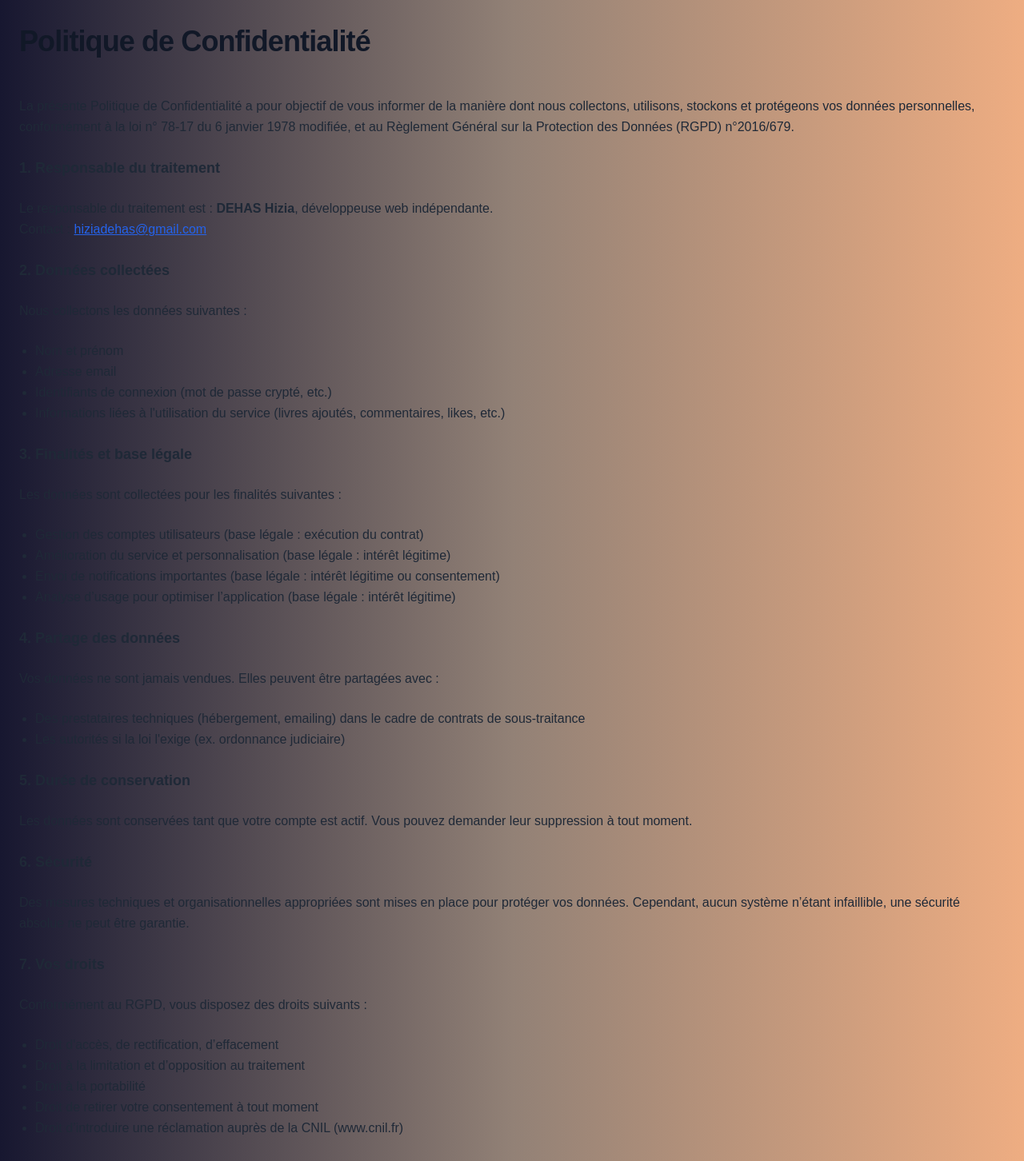
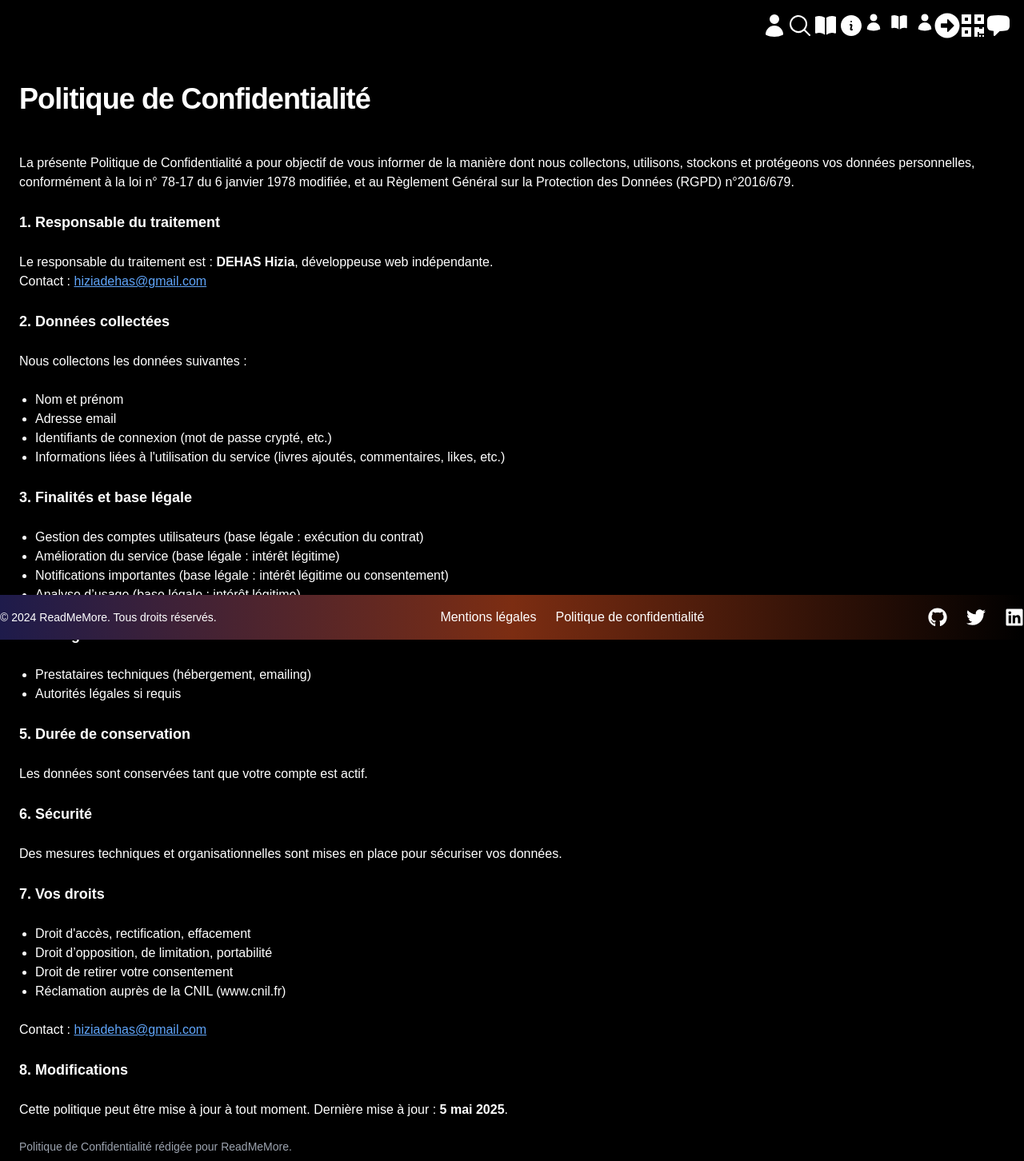
Before and after one commit to dehashizia/ReadMeMore, a Next.js app in the folder front/: page /privacy in a window 1280 px wide. Shown: the top 1452 px of the page at 80% size. Built offline with nearby package versions, Linux system fonts and the light colour scheme.

Commit message:
encore des modifs de design

```diff
--- a/front/src/app/legal/page.tsx
+++ b/front/src/app/legal/page.tsx
@@ -1,29 +1,107 @@
 "use client";
 
+import { useState } from "react";
+import Link from "next/link";
+import { FaGithub, FaTwitter, FaLinkedin, FaBars, FaTimes, FaArrowAltCircleRight, FaQrcode } from "react-icons/fa";
+import {
+  UserIcon,
+  BookOpenIcon,
+  InformationCircleIcon,
+  MagnifyingGlassIcon,
+  ChatBubbleLeftIcon,
+} from "@heroicons/react/24/solid";
+
 export default function Legal() {
+  const [isMenuOpen, setIsMenuOpen] = useState(false);
+
   return (
-    <div className='max-w-screen-xl m-auto p-6'>
-      <h1 className='mt-2 text-2xl font-bold tracking-tight text-gray-900 sm:text-4xl text-left pb-12'>
-        Mentions légales
-      </h1>
-      <div>
-        Conformément aux dispositions de la loi n° 2004-575 du 21 juin 2004 pour la confiance en l'économie numérique, il est précisé aux utilisateurs du site ReadMeMore l'identité des différents intervenants dans le cadre de sa réalisation et de son suivi.
+    <div className="min-h-screen flex flex-col justify-between pb-16 text-white bg-black">
+      {/* Header Desktop */}
+      <div className="hidden sm:flex absolute top-0 right-0 p-4">
+        <Link href="/profile">
+          <UserIcon className="w-8 h-8 text-white cursor-pointer hover:text-orange-400" />
+        </Link>
+        <Link href="/search">
+          <MagnifyingGlassIcon className="w-8 h-8 text-white cursor-pointer hover:text-orange-400" />
+        </Link>
+        <Link href="/my-library">
+          <BookOpenIcon className="w-8 h-8 text-white cursor-pointer hover:text-orange-400" />
+        </Link>
+        <Link href="/information">
+          <InformationCircleIcon className="w-8 h-8 text-white cursor-pointer hover:text-orange-400" />
+        </Link>
+        <Link href="/loan-requests">
+          <div className="flex items-center space-x-2">
+            <UserIcon className="w-6 h-6 text-white" />
+            <BookOpenIcon className="w-6 h-6 text-white hover:text-orange-400" />
+            <UserIcon className="w-6 h-6 text-white" />
+          </div>
+        </Link>
+        <Link href="/available-books">
+          <FaArrowAltCircleRight className="w-8 h-8 text-white hover:text-orange-400" />
+        </Link>
+        <Link href="/scan">
+          <FaQrcode className="w-8 h-8 text-white hover:text-orange-400" />
+        </Link>
+        <Link href="/contact">
+          <ChatBubbleLeftIcon className="w-8 h-8 text-white hover:text-orange-400" />
+        </Link>
+      </div>
 
-        <h2 className='font-bold text-lg py-4'>Édition du site</h2>
+      {/* Hamburger Menu Mobile */}
+      <div className="absolute top-4 left-4 md:hidden z-50">
+        <button
+          type="button"
+          onClick={() => setIsMenuOpen(!isMenuOpen)}
+          className="text-white p-2 rounded-full bg-gray-800 shadow-lg"
+        >
+          {isMenuOpen ? <FaTimes size={24} /> : <FaBars size={24} />}
+        </button>
+        {isMenuOpen && (
+          <div className="absolute top-10 left-0 bg-white text-black shadow-lg rounded-lg w-48 p-4 z-50">
+            <ul className="space-y-4">
+              <li><Link href="/profile" onClick={() => setIsMenuOpen(false)}>Profile</Link></li>
+              <li><Link href="/search" onClick={() => setIsMenuOpen(false)}>Search</Link></li>
+              <li><Link href="/my-library" onClick={() => setIsMenuOpen(false)}>My Library</Link></li>
+              <li><Link href="/information" onClick={() => setIsMenuOpen(false)}>About</Link></li>
+              <li><Link href="/loan-requests" onClick={() => setIsMenuOpen(false)}>Loan Requests</Link></li>
+              <li><Link href="/available-books" onClick={() => setIsMenuOpen(false)}>Available Books</Link></li>
+              <li><Link href="/scan" onClick={() => setIsMenuOpen(false)}>Scan</Link></li>
+              <li><Link href="/contact" onClick={() => setIsMenuOpen(false)}>Contact</Link></li>
+            </ul>
+          </div>
+        )}
+      </div>
+
+      {/* Main Content */}
+      <div className="max-w-screen-xl m-auto p-6">
+        <h1 className="mt-20 text-2xl font-bold tracking-tight sm:text-4xl text-left pb-12">Mentions légales</h1>
+        <div className="space-y-6">
+          <p>
+            Conformément aux dispositions de la loi n° 2004-575 du 21 juin 2004 pour la confiance dans l'économie
+            numérique, il est précisé aux utilisateurs du site ReadMeMore l'identité des différents intervenants dans
+            le cadre de sa réalisation et de son suivi.
+          </p>
+          <h2 className="font-bold text-lg">Édition du site</h2>
           <p>
             Le site <strong>https://read-me-blush.vercel.app/</strong> est édité par :
             <br />
             <strong>DEHAS Hizia</strong>, développeuse web indépendante.
           </p>
 
-        <h2 className='font-bold text-lg py-4'>Hébergement</h2>
+          <h2 className="font-bold text-lg">Hébergement</h2>
           <p>
             Le site est hébergé par :
             <br />
             <strong>Vercel Inc.</strong>, 440 N Barranca Ave #4133, Covina, CA 91723, États-Unis.
             <br />
             Site web :{" "}
-          <a href="https://vercel.com" target="_blank" rel="noopener noreferrer" className="underline text-blue-600">
+            <a
+              href="https://vercel.com"
+              target="_blank"
+              rel="noopener noreferrer"
+              className="underline text-blue-400"
+            >
               https://vercel.com
             </a>
           </p>
@@ -33,16 +111,20 @@
             <strong>Render</strong>, Render Services, Inc., 149 New Montgomery St, 4th Floor, San Francisco, CA 94105, États-Unis.
             <br />
             Site web :{" "}
-          <a href="https://render.com" target="_blank" rel="noopener noreferrer" className="underline text-blue-600">
+            <a
+              href="https://render.com"
+              target="_blank"
+              rel="noopener noreferrer"
+              className="underline text-blue-400"
+            >
               https://render.com
             </a>
           </p>
 
+          <h2 className="font-bold text-lg">Directeur de publication</h2>
+          <p>Le Directeur de la publication du Site est : DEHAS Hizia.</p>
 
-        <h2 className='font-bold text-lg py-4'>Directeur de publication</h2>
-        Le Directeur de la publication du Site est : DEHAS Hizia.
-
-        <h2 className='font-bold text-lg py-4'>Propriété intellectuelle</h2>
+          <h2 className="font-bold text-lg">Propriété intellectuelle</h2>
           <p>
             L’ensemble des contenus présents sur le site (textes, images, graphismes, logos, vidéos, icônes, etc.)
             sont la propriété exclusive de <strong>ReadMeMore</strong> ou de ses partenaires, sauf mention contraire.
@@ -51,17 +133,17 @@
             Certaines images sont issues de la plateforme <strong>Unsplash</strong> et respectent leurs conditions d’utilisation.
           </p>
 
-        <h2 className='font-bold text-lg py-4'>Nous contacter</h2>
-        <ul className='list-disc ml-5'>
+          <h2 className="font-bold text-lg">Nous contacter</h2>
+          <ul className="list-disc ml-5">
             <li>
               Par email :{" "}
-            <a href="mailto:hiziadehas@gmail.com" className="underline text-blue-600">
+              <a href="mailto:hiziadehas@gmail.com" className="underline text-blue-400">
                 hiziadehas@gmail.com
               </a>
             </li>
+          </ul>
 
-        </ul>
-        <h2 className='font-bold text-lg py-4'>Données personnelles</h2>
+          <h2 className="font-bold text-lg">Données personnelles</h2>
           <p>
             Le traitement de vos données personnelles est régi par notre Politique de Confidentialité,
             accessible depuis le lien "Politique de Confidentialité", conformément au Règlement Général
@@ -71,10 +153,28 @@
             Les données collectées sont utilisées uniquement pour la gestion des comptes utilisateurs,
             l’amélioration de l’application, et ne sont en aucun cas revendues à des tiers.
           </p>
-        <p className='mt-6 text-sm text-gray-600'>
+
+          <p className="mt-6 text-sm text-gray-400">
             Mentions légales mises à jour pour ReadMeMore – site personnel réalisé par DEHAS Hizia.
           </p>
         </div>
       </div>
+
+      {/* Footer */}
+      <footer className="bg-gradient-to-r from-indigo-950 via-orange-900 border-t-yellow-900 text-white py-4 mt-12 w-full fixed bottom-0 left-0">
+        <div className="max-w-screen-xl mx-auto flex justify-between items-center">
+          <p className="text-sm">&copy; {new Date().getFullYear()} ReadMeMore. Tous droits réservés.</p>
+          <ul className="flex space-x-6">
+            <li><a href="/legal" className="hover:underline">Mentions légales</a></li>
+            <li><a href="/privacy" className="hover:underline">Politique de confidentialité</a></li>
+          </ul>
+          <div className="flex space-x-6">
+            <a href="https://github.com" target="_blank" rel="noopener noreferrer"><FaGithub className="w-6 h-6" /></a>
+            <a href="https://twitter.com" target="_blank" rel="noopener noreferrer"><FaTwitter className="w-6 h-6" /></a>
+            <a href="https://linkedin.com" target="_blank" rel="noopener noreferrer"><FaLinkedin className="w-6 h-6" /></a>
+          </div>
+        </div>
+      </footer>
+    </div>
   );
 }
--- a/front/src/app/privacy/page.tsx
+++ b/front/src/app/privacy/page.tsx
@@ -1,12 +1,82 @@
 "use client";
 
+import { useState } from "react";
+import Link from "next/link";
+import { FaGithub, FaTwitter, FaLinkedin, FaBars, FaTimes, FaArrowAltCircleRight, FaQrcode } from "react-icons/fa";
+import {
+  UserIcon,
+  BookOpenIcon,
+  InformationCircleIcon,
+  MagnifyingGlassIcon,
+  ChatBubbleLeftIcon,
+} from "@heroicons/react/24/solid";
+
 export default function PrivacyPolicy() {
+  const [isMenuOpen, setIsMenuOpen] = useState(false);
+
   return (
+    <div className="min-h-screen flex flex-col justify-between pb-16 text-white bg-black">
+      {/* Header Desktop */}
+      <div className="hidden sm:flex absolute top-0 right-0 p-4">
+        <Link href="/profile">
+          <UserIcon className="w-8 h-8 text-white cursor-pointer hover:text-orange-400" />
+        </Link>
+        <Link href="/search">
+          <MagnifyingGlassIcon className="w-8 h-8 text-white cursor-pointer hover:text-orange-400" />
+        </Link>
+        <Link href="/my-library">
+          <BookOpenIcon className="w-8 h-8 text-white cursor-pointer hover:text-orange-400" />
+        </Link>
+        <Link href="/information">
+          <InformationCircleIcon className="w-8 h-8 text-white cursor-pointer hover:text-orange-400" />
+        </Link>
+        <Link href="/loan-requests">
+          <div className="flex items-center space-x-2">
+            <UserIcon className="w-6 h-6 text-white" />
+            <BookOpenIcon className="w-6 h-6 text-white hover:text-orange-400" />
+            <UserIcon className="w-6 h-6 text-white" />
+          </div>
+        </Link>
+        <Link href="/available-books">
+          <FaArrowAltCircleRight className="w-8 h-8 text-white hover:text-orange-400" />
+        </Link>
+        <Link href="/scan">
+          <FaQrcode className="w-8 h-8 text-white hover:text-orange-400" />
+        </Link>
+        <Link href="/contact">
+          <ChatBubbleLeftIcon className="w-8 h-8 text-white hover:text-orange-400" />
+        </Link>
+      </div>
+
+      {/* Hamburger Menu Mobile */}
+      <div className="absolute top-4 left-4 md:hidden z-50">
+        <button
+          type="button"
+          onClick={() => setIsMenuOpen(!isMenuOpen)}
+          className="text-white p-2 rounded-full bg-gray-800 shadow-lg"
+        >
+          {isMenuOpen ? <FaTimes size={24} /> : <FaBars size={24} />}
+        </button>
+        {isMenuOpen && (
+          <div className="absolute top-10 left-0 bg-white text-black shadow-lg rounded-lg w-48 p-4 z-50">
+            <ul className="space-y-4">
+              <li><Link href="/profile" onClick={() => setIsMenuOpen(false)}>Profile</Link></li>
+              <li><Link href="/search" onClick={() => setIsMenuOpen(false)}>Search</Link></li>
+              <li><Link href="/my-library" onClick={() => setIsMenuOpen(false)}>My Library</Link></li>
+              <li><Link href="/information" onClick={() => setIsMenuOpen(false)}>About</Link></li>
+              <li><Link href="/loan-requests" onClick={() => setIsMenuOpen(false)}>Loan Requests</Link></li>
+              <li><Link href="/available-books" onClick={() => setIsMenuOpen(false)}>Available Books</Link></li>
+              <li><Link href="/scan" onClick={() => setIsMenuOpen(false)}>Scan</Link></li>
+              <li><Link href="/contact" onClick={() => setIsMenuOpen(false)}>Contact</Link></li>
+            </ul>
+          </div>
+        )}
+      </div>
+
+      {/* Main Content */}
       <div className="max-w-screen-xl m-auto p-6">
-      <h1 className="mt-2 text-2xl font-bold tracking-tight text-gray-900 sm:text-4xl text-left pb-12">
-        Politique de Confidentialité
-      </h1>
-      <div className="text-gray-800 leading-relaxed space-y-6">
+        <h1 className="mt-20 text-2xl font-bold tracking-tight sm:text-4xl text-left pb-12">Politique de Confidentialité</h1>
+        <div className="space-y-6">
           <p>
             La présente Politique de Confidentialité a pour objectif de vous informer de la manière dont nous
             collectons, utilisons, stockons et protégeons vos données personnelles, conformément à la loi n° 78-17
@@ -17,9 +87,7 @@
           <p>
             Le responsable du traitement est : <strong>DEHAS Hizia</strong>, développeuse web indépendante.
             <br />Contact :{" "}
-          <a href="mailto:hiziadehas@gmail.com" className="underline text-blue-600">
-            hiziadehas@gmail.com
-          </a>
+            <a href="mailto:hiziadehas@gmail.com" className="underline text-blue-400">hiziadehas@gmail.com</a>
           </p>
 
           <h2 className="font-bold text-lg">2. Données collectées</h2>
@@ -32,64 +100,61 @@
           </ul>
 
           <h2 className="font-bold text-lg">3. Finalités et base légale</h2>
-        <p>Les données sont collectées pour les finalités suivantes :</p>
           <ul className="list-disc ml-5">
             <li>Gestion des comptes utilisateurs (base légale : exécution du contrat)</li>
-          <li>Amélioration du service et personnalisation (base légale : intérêt légitime)</li>
-          <li>Envoi de notifications importantes (base légale : intérêt légitime ou consentement)</li>
-          <li>Analyse d’usage pour optimiser l’application (base légale : intérêt légitime)</li>
+            <li>Amélioration du service (base légale : intérêt légitime)</li>
+            <li>Notifications importantes (base légale : intérêt légitime ou consentement)</li>
+            <li>Analyse d’usage (base légale : intérêt légitime)</li>
           </ul>
 
           <h2 className="font-bold text-lg">4. Partage des données</h2>
-        <p>Vos données ne sont jamais vendues. Elles peuvent être partagées avec :</p>
           <ul className="list-disc ml-5">
-          <li>Des prestataires techniques (hébergement, emailing) dans le cadre de contrats de sous-traitance</li>
-          <li>Les autorités si la loi l'exige (ex. ordonnance judiciaire)</li>
+            <li>Prestataires techniques (hébergement, emailing)</li>
+            <li>Autorités légales si requis</li>
           </ul>
 
           <h2 className="font-bold text-lg">5. Durée de conservation</h2>
-        <p>
-          Les données sont conservées tant que votre compte est actif. Vous pouvez demander leur suppression à tout moment.
-        </p>
+          <p>Les données sont conservées tant que votre compte est actif.</p>
 
           <h2 className="font-bold text-lg">6. Sécurité</h2>
-        <p>
-          Des mesures techniques et organisationnelles appropriées sont mises en place pour protéger vos données.
-          Cependant, aucun système n’étant infaillible, une sécurité absolue ne peut être garantie.
-        </p>
+          <p>Des mesures techniques et organisationnelles sont mises en place pour sécuriser vos données.</p>
 
           <h2 className="font-bold text-lg">7. Vos droits</h2>
-        <p>Conformément au RGPD, vous disposez des droits suivants :</p>
           <ul className="list-disc ml-5">
-          <li>Droit d'accès, de rectification, d’effacement</li>
-          <li>Droit à la limitation et d’opposition au traitement</li>
-          <li>Droit à la portabilité</li>
-          <li>Droit de retirer votre consentement à tout moment</li>
-          <li>Droit d’introduire une réclamation auprès de la CNIL (www.cnil.fr)</li>
+            <li>Droit d'accès, rectification, effacement</li>
+            <li>Droit d’opposition, de limitation, portabilité</li>
+            <li>Droit de retirer votre consentement</li>
+            <li>Réclamation auprès de la CNIL (www.cnil.fr)</li>
           </ul>
           <p>
-          Pour exercer vos droits, contactez-nous à{" "}
-          <a href="mailto:hiziadehas@gmail.com" className="underline text-blue-600">
+            Contact :{" "}
+            <a href="mailto:hiziadehas@gmail.com" className="underline text-blue-400">
               hiziadehas@gmail.com
             </a>
-          .
           </p>
 
           <h2 className="font-bold text-lg">8. Modifications</h2>
-        <p>
-          Cette politique pourra être mise à jour à tout moment. Dernière mise à jour : <strong>5 mai 2025</strong>.
-        </p>
+          <p>Cette politique peut être mise à jour à tout moment. Dernière mise à jour : <strong>5 mai 2025</strong>.</p>
 
-        <h2 className="font-bold text-lg">9. Contact</h2>
-        <ul className="list-disc ml-5">
-          <li>Email : hiziadehas@gmail.com</li>
+          <p className="mt-6 text-sm text-gray-400">Politique de Confidentialité rédigée pour ReadMeMore.</p>
+        </div>
+      </div>
 
+      {/* Footer */}
+      <footer className="bg-gradient-to-r from-indigo-950 via-orange-900 border-t-yellow-900 text-white py-4 mt-12 w-full fixed bottom-0 left-0">
+        <div className="max-w-screen-xl mx-auto flex justify-between items-center">
+          <p className="text-sm">&copy; {new Date().getFullYear()} ReadMeMore. Tous droits réservés.</p>
+          <ul className="flex space-x-6">
+            <li><a href="/legal" className="hover:underline">Mentions légales</a></li>
+            <li><a href="/privacy" className="hover:underline">Politique de confidentialité</a></li>
           </ul>
-
-        <p className="mt-6 text-sm text-gray-600">
-          Politique de Confidentialité rédigée pour l’application ReadMeMore.
-        </p>
+          <div className="flex space-x-6">
+            <a href="https://github.com" target="_blank" rel="noopener noreferrer"><FaGithub className="w-6 h-6" /></a>
+            <a href="https://twitter.com" target="_blank" rel="noopener noreferrer"><FaTwitter className="w-6 h-6" /></a>
+            <a href="https://linkedin.com" target="_blank" rel="noopener noreferrer"><FaLinkedin className="w-6 h-6" /></a>
           </div>
+        </div>
+      </footer>
     </div>
   );
 }
```
Lines whose indentation alone changed are shown as unchanged.
